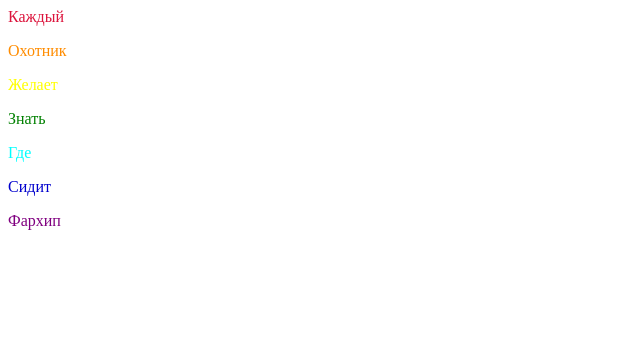
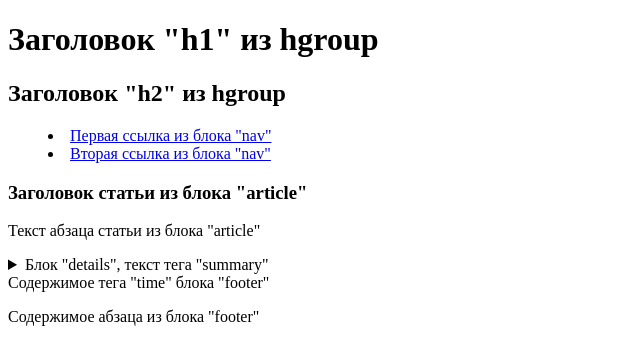
Before and after one commit to seTc1/test, a plain HTML site: page index.html in a window 1280 px wide. Shown: the whole page, without its empty margins (0-640 px from the left). Drawn offline with Linux system fonts and the light colour scheme.

Commit message:
Update index.html

```diff
--- a/index.html
+++ b/index.html
@@ -1,13 +1,61 @@
+<!DOCTYPE html>
 <html>
-    <head>
-    </head>
-    <body>
-   <p><font color="#DC143C"> Каждый</font>  </p>
-   <p><font color="#FF8C00"> Охотник</font>  </p>
-   <p><font color="#FFFF00"> Желает</font>  </p>
-   <p><font color="#008000"> Знать</font>  </p>
-   <p><font color="#00FFFF"> Где</font>  </p>
-   <p><font color="#0000CD"> Сидит</font>  </p>
-   <p><font color="#800080"> Фархип</font>  </p>
-    </body>
+   <head>
+      <meta charset="utf-8">
+      <title>
+         (Это title) Пример страницы на HTML5
+      </title>
+   </head>
+   <body>
+      <header>
+         <hgroup>
+            <h1>
+               Заголовок "h1" из hgroup
+            </h1>
+            <h2>
+               Заголовок "h2" из hgroup
+            </h2>
+         </hgroup>
+      </header>
+      <nav>
+         <menu>
+            <li>
+               <a href="link1.html">
+                  Первая ссылка из блока "nav"
+               </a>
+            </li>
+            <li>
+               <a href="link2.html">
+                  Вторая ссылка из блока "nav"
+               </a>
+            </li>
+         </menu>
+      </nav>
+      <section>
+         <article>
+            <h3>
+               Заголовок статьи из блока "article"
+            </h3>
+            <p>
+               Текст абзаца статьи из блока "article"
+            </p>
+            <details>
+               <summary>
+                  Блок "details", текст тега "summary"
+               </summary>
+               <p>
+                  Абзац из блока "details"
+               </p>
+            </details>
+         </article>
+      </section>
+      <footer>
+         <time>
+            Содержимое тега "time" блока "footer"
+         </time>
+         <p>
+            Содержимое абзаца из блока "footer"
+         </p>
+      </footer>
+   </body>
 </html>
```
